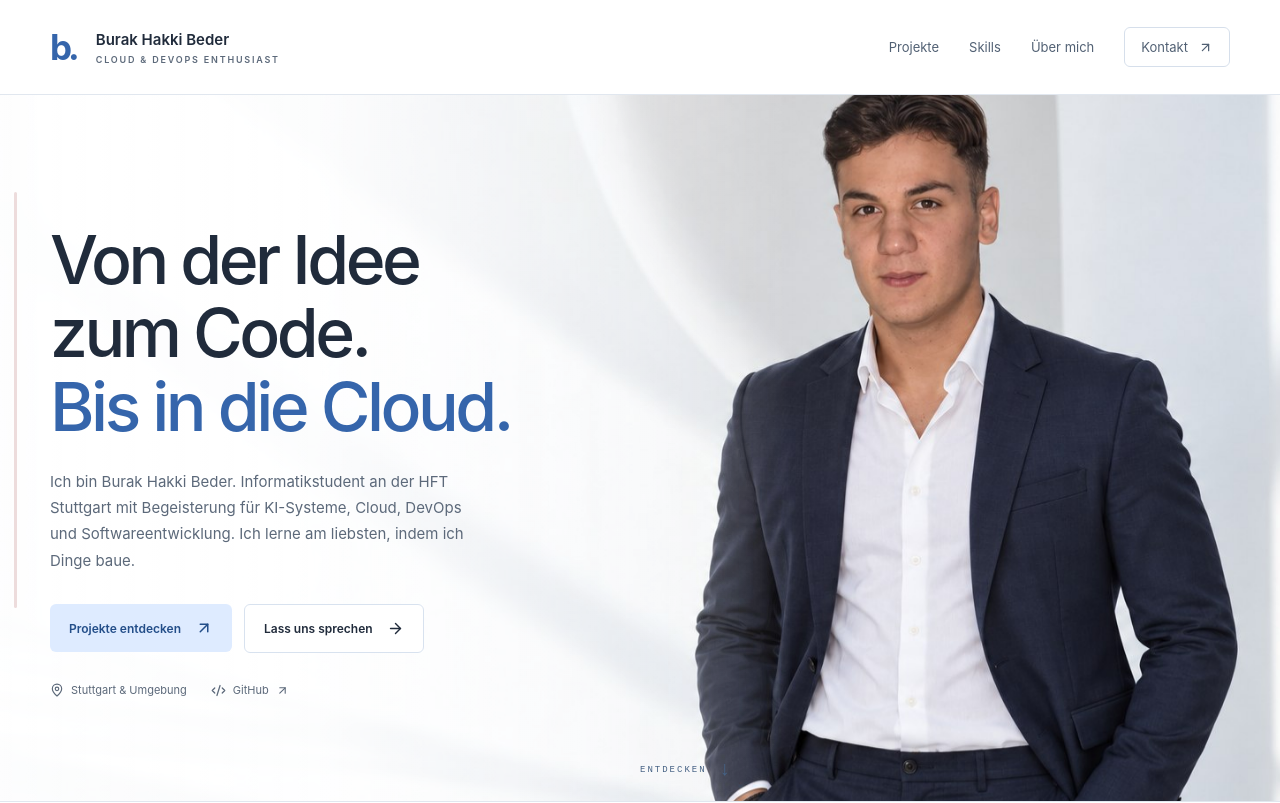
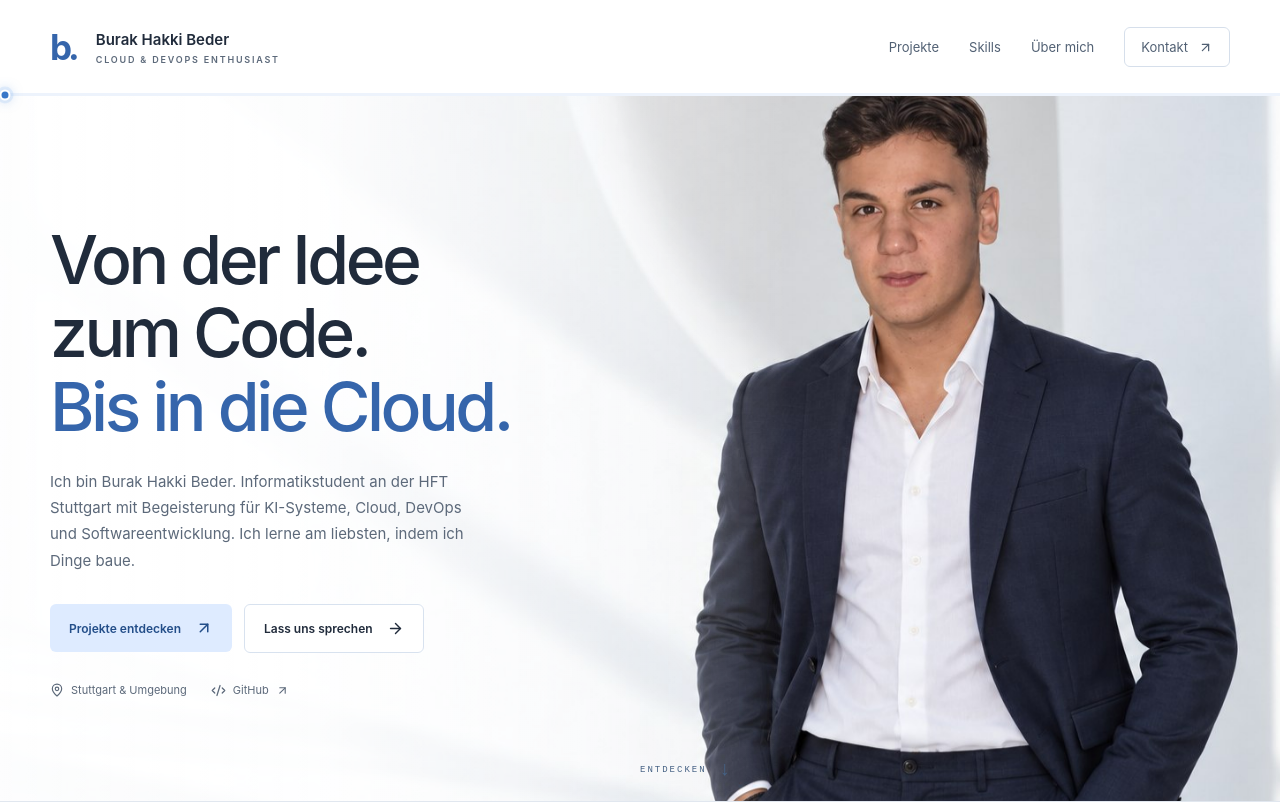
Before and after one commit to BHB61/MyProfile, a React (Vite) app in the folder my-profile/: page / in a window 1280 px wide. Shown: the top 803 px of the page. Built offline with nearby package versions, Linux system fonts and the light colour scheme.

Commit message:
Replace red side line with blue navigation progress trail

```diff
--- a/my-profile/src/App.jsx
+++ b/my-profile/src/App.jsx
@@ -58,7 +58,6 @@ export default function App() {
   usePortfolioMotion();
   return (
     <div id="top">
-      <ScrollThread />
       <a className="skip-link" href="#main">
         Zum Inhalt
       </a>
@@ -80,6 +79,7 @@ export default function App() {
             </a>
           </nav>
         </div>
+        <ScrollThread />
       </header>
       <main id="main">
         <section className="hero-section portrait-hero">
--- a/my-profile/src/styles/portfolio.css
+++ b/my-profile/src/styles/portfolio.css
@@ -1223,23 +1223,34 @@ button:focus-visible {
 }
 .scroll-thread {
   --progress: 0;
-  position: fixed;
-  z-index: 25;
-  left: 14px;
-  top: 24vh;
-  height: 52vh;
-  width: 3px;
-  border-radius: 5px;
-  background: #eddcdc;
+  position: absolute;
+  left: 0;
+  bottom: -2px;
+  width: 100%;
+  height: 3px;
+  background: #edf3fc;
   pointer-events: none;
 }
 .scroll-thread span {
   display: block;
+  width: calc(var(--progress) * 100%);
   height: 100%;
-  background: #bd5555;
-  border-radius: inherit;
-  transform: scaleY(var(--progress));
-  transform-origin: top;
+  background: linear-gradient(90deg, #b5d4ff, #6099e6 55%, #3565ab);
+  border-radius: 0 4px 4px 0;
+  box-shadow: 0 2px 9px #6099e635;
+}
+.scroll-thread::after {
+  content: "";
+  position: absolute;
+  left: clamp(5px, calc(var(--progress) * 100%), calc(100% - 5px));
+  top: 50%;
+  width: 7px;
+  height: 7px;
+  border: 2px solid #fff;
+  border-radius: 50%;
+  background: #3977c8;
+  box-shadow: 0 0 0 3px #7caff22b, 0 0 12px #6397dd80;
+  transform: translate(-50%, -50%);
 }
 .certificate > div {
   min-width: 0;
@@ -1311,10 +1322,6 @@ button:focus-visible {
   line-height: 1.9;
 }
 @media (max-width: 760px) {
-  .scroll-thread {
-    left: 3px;
-    width: 2px;
-  }
   .certificate-pages {
     grid-template-columns: 1fr;
   }
```
